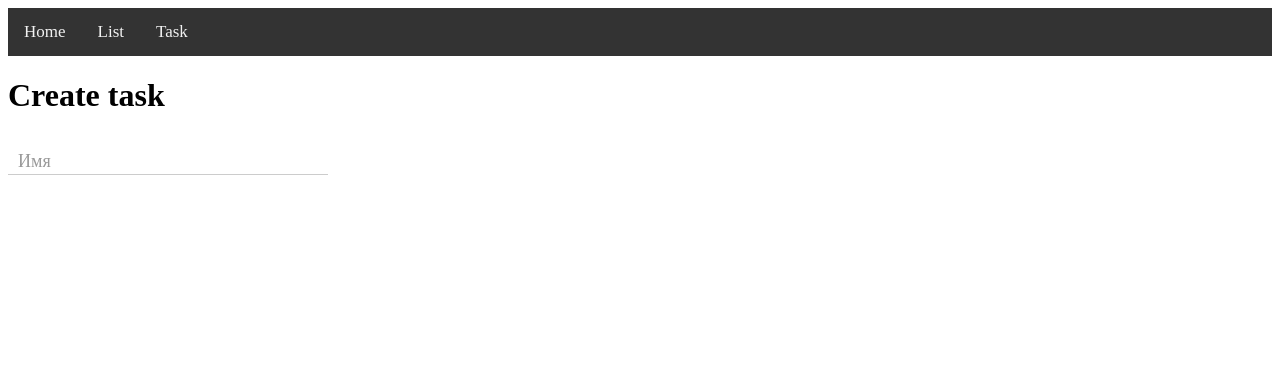
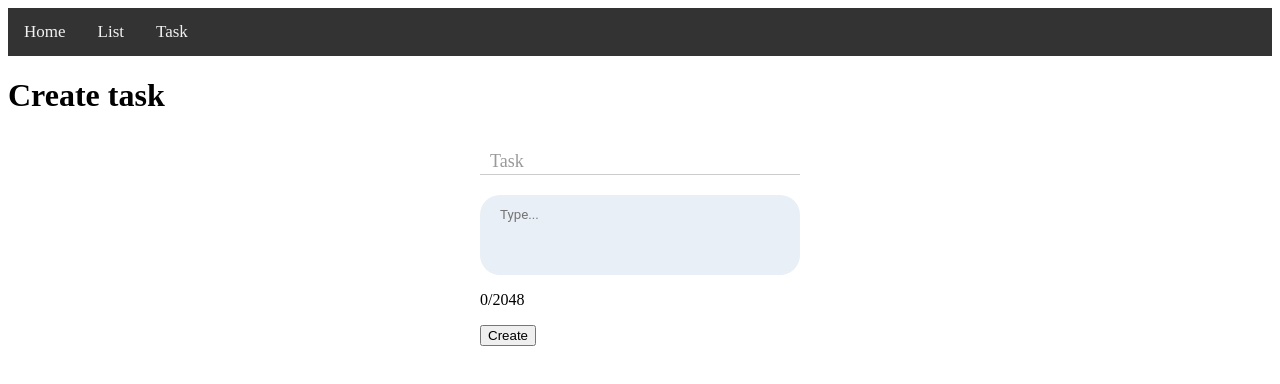
Before and after one commit to Wilson2254/work-list, a Vue app: page / in a window 1280 px wide. Shown: the top 384 px of the page. Built offline with nearby package versions, Linux system fonts and the light colour scheme.

Commit message:
add style and filed info

```diff
--- a/src/views/Create.vue
+++ b/src/views/Create.vue
@@ -1,20 +1,48 @@
 <template>
-  <div>
+  <div class="create">
     <h1>Create task</h1>
-    <form>
+    <form @submit.prevent="submitHandler">
       <div class="group">
-        <input type="text" required />
+        <input type="text" required v-model="title"/>
         <span class="bar"></span>
-        <label>Имя</label>
+        <label>Task</label>
+        <textarea v-model="description" placeholder="Type..."></textarea>
+        <p>{{description.length}}/2048</p>
+        <button class="btn" type="submit">Create</button>
       </div>
     </form>
   </div>
 </template>
 
 <script>
+export default {
+  data: () => ({
+    description: "",
+    title: ""
+  }),
+  methods: {
+    submitHandler () {
+      const task = {
+        title: this.title,
+        description: this.description,
+        id: Date.now(),
+        status: 'active'
+      }
+      console.log(task);
+    }
+  },
+  destroyed(){
+
+  }
+};
 </script>
 
 <style scoped>
+form {
+  display: flex;
+  justify-content: center;
+}
+
 .group {
   position: relative;
   margin-bottom: 30px;
@@ -81,4 +109,17 @@ input:focus ~ .bar:before,
 input:focus ~ .bar:after {
   width: 50%;
 }
+textarea {
+  margin-top: 20px;
+  width: 280px;
+  display: block;
+  padding: 0 20px;
+  margin-bottom: 10px;
+  background: #e9eff6;
+  line-height: 40px;
+  border-width: 0;
+  border-radius: 20px;
+  font-family: "Roboto", sans-serif;
+  resize: none;
+}
 </style>
```
